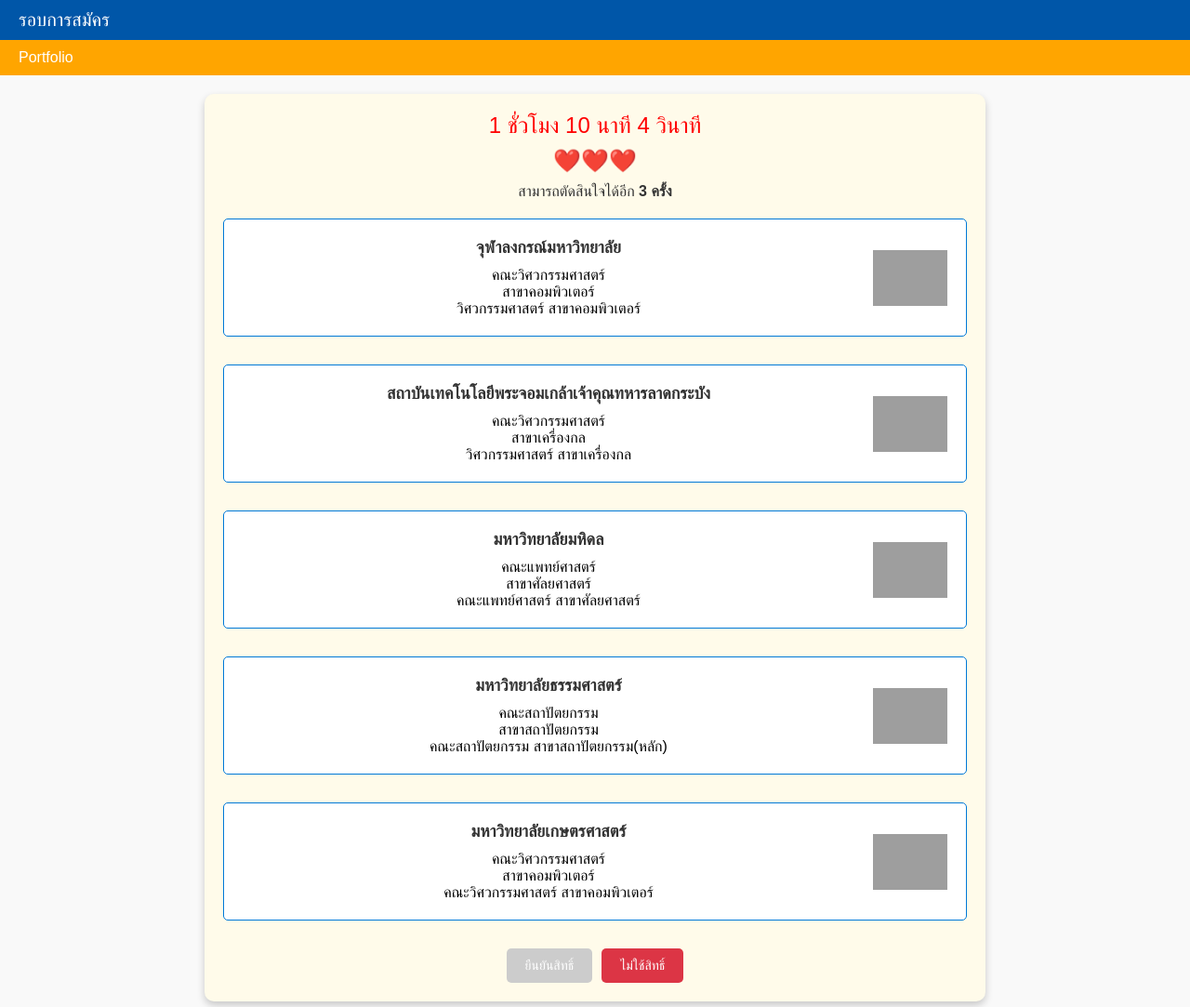
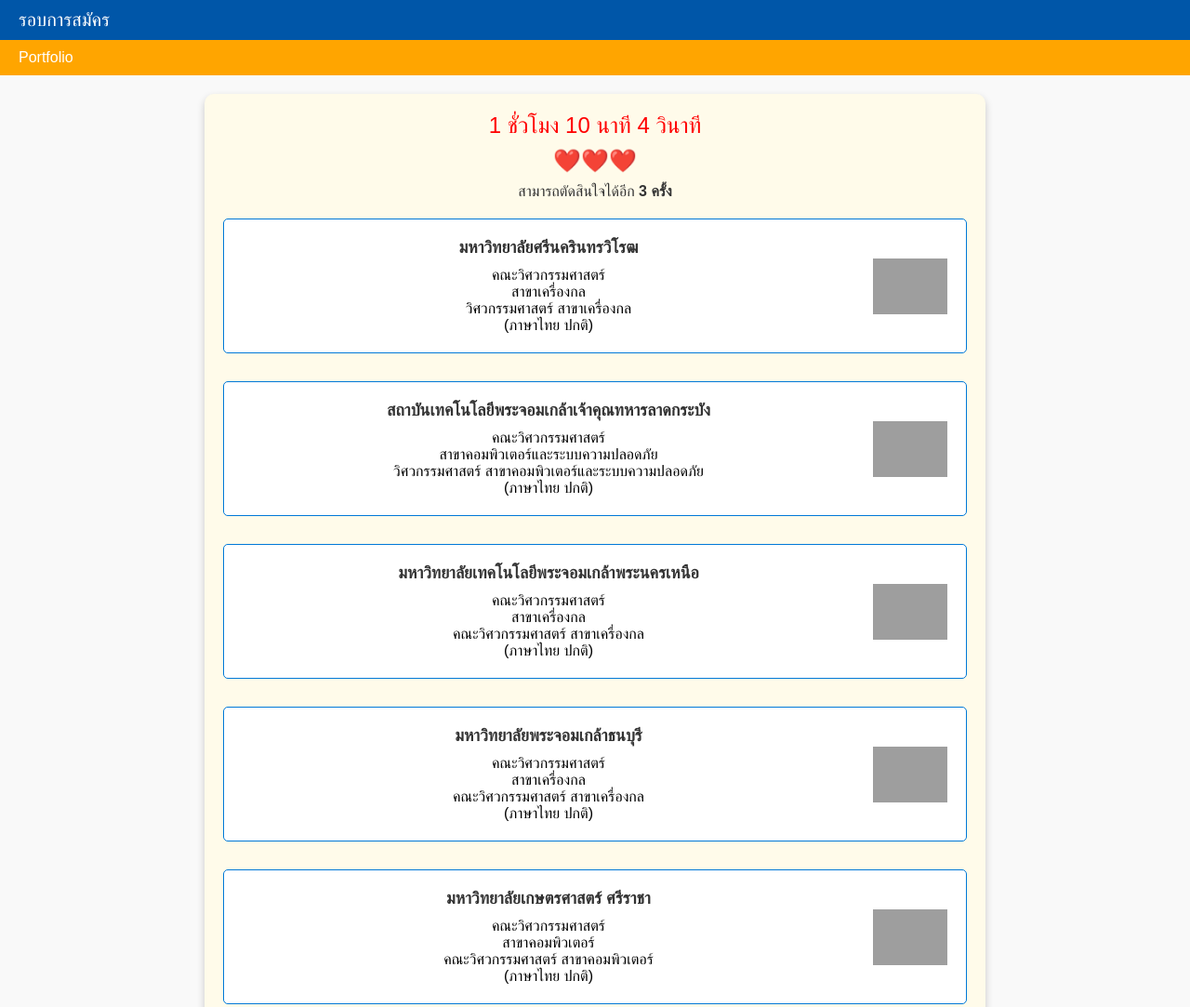
Before and after one commit to noparut789/tsat68_, a plain HTML site: page tsat_html/success.html in a window 1280 px wide. Shown: the top 1083 px of the page at 93% size. Drawn offline with Linux system fonts and the light colour scheme; grey boxes are pictures that could not be loaded.

Commit message:
อปเดตไฟล [รายละเอยดการเปลยนแปลง]

```diff
--- a/tsat_html/success.html
+++ b/tsat_html/success.html
@@ -144,38 +144,38 @@
         <!-- กรอบมหาวิทยาลัย -->
         <div class="university" onclick="selectUniversity(this)">
             <div class="university-content">
-                <h2>จุฬาลงกรณ์มหาวิทยาลัย</h2>
-                <p>คณะวิศวกรรมศาสตร์<br>สาขาคอมพิวเตอร์<br>วิศวกรรมศาสตร์ สาขาคอมพิวเตอร์</p>
+                <h2>มหาวิทยาลัยศรีนครินทรวิโรฒ </h2>
+                <p>คณะวิศวกรรมศาสตร์<br>สาขาเครื่องกล<br>วิศวกรรมศาสตร์ สาขาเครื่องกล</p>(ภาษาไทย ปกติ)
             </div>
-            <img src="https://upload.wikimedia.org/wikipedia/commons/thumb/0/06/Logo_of_Chulalongkorn_University_Colored.svg/800px-Logo_of_Chulalongkorn_University_Colored.svg.png" alt="จุฬา">
+            <img src="https://upload.wikimedia.org/wikipedia/commons/thumb/d/dd/Logo_of_Srinakharinwirot_University.svg/1200px-Logo_of_Srinakharinwirot_University.svg.png" alt="มศว">
         </div>
         <div class="university" onclick="selectUniversity(this)">
             <div class="university-content">
                 <h2>สถาบันเทคโนโลยีพระจอมเกล้าเจ้าคุณทหารลาดกระบัง</h2>
-                <p>คณะวิศวกรรมศาสตร์<br>สาขาเครื่องกล<br>วิศวกรรมศาสตร์ สาขาเครื่องกล</p>
+                <p>คณะวิศวกรรมศาสตร์<br>สาขาคอมพิวเตอร์และระบบความปลอดภัย<br>วิศวกรรมศาสตร์ สาขาคอมพิวเตอร์และระบบความปลอดภัย</p>(ภาษาไทย ปกติ)
             </div>
             <img src="https://upload.wikimedia.org/wikipedia/th/thumb/e/e4/Seal_of_King_Mongkut%27s_Institute_of_Technology_Ladkrabang.svg/1200px-Seal_of_King_Mongkut%27s_Institute_of_Technology_Ladkrabang.svg.png" alt="ลาดกระบัง">
         </div>
         <div class="university" onclick="selectUniversity(this)">
             <div class="university-content">
-                <h2>มหาวิทยาลัยมหิดล</h2>
-                <p>คณะแพทย์ศาสตร์<br>สาขาศัลยศาสตร์<br>คณะแพทย์ศาสตร์ สาขาศัลยศาสตร์</p>
+                <h2>มหาวิทยาลัยเทคโนโลยีพระจอมเกล้าพระนครเหนือ</h2>
+                <p>คณะวิศวกรรมศาสตร์<br>สาขาเครื่องกล<br>คณะวิศวกรรมศาสตร์ สาขาเครื่องกล</p>(ภาษาไทย ปกติ)
             </div>
-            <img src="https://upload.wikimedia.org/wikipedia/commons/thumb/9/9c/Mahidol_U.svg/345px-Mahidol_U.svg.png" alt="มหิดล">
+            <img src="https://www.kmutnb.ac.th/getattachment/about/symbols/logo_kmutnb-(6).png.aspx?width=250&height=246" alt="พระนครเหนือ">
         </div>
         <div class="university" onclick="selectUniversity(this)">
             <div class="university-content">
-                <h2>มหาวิทยาลัยธรรมศาสตร์</h2>
-                <p>คณะสถาปัตยกรรม<br>สาขาสถาปัตยกรรม<br>คณะสถาปัตยกรรม สาขาสถาปัตยกรรม(หลัก) </p>
+                <h2>มหาวิทยาลัยพระจอมเกล้าธนบุรี</h2>
+                <p>คณะวิศวกรรมศาสตร์<br>สาขาเครื่องกล<br>คณะวิศวกรรมศาสตร์ สาขาเครื่องกล</p>(ภาษาไทย ปกติ)
             </div>
-            <img src="https://upload.wikimedia.org/wikipedia/commons/thumb/3/32/Emblem_of_Thammasat_University.svg/640px-Emblem_of_Thammasat_University.svg.png" alt="โลโก้มหาวิทยาลัย">
+            <img src="https://upload.wikimedia.org/wikipedia/th/thumb/7/76/Seal_of_King_Mongkut%27s_University_of_Technology_Thonburi.svg/1200px-Seal_of_King_Mongkut%27s_University_of_Technology_Thonburi.svg.png" alt="พระจอมธน">
         </div>
         <div class="university" onclick="selectUniversity(this)">
             <div class="university-content">
-                <h2>มหาวิทยาลัยเกษตรศาสตร์</h2>
-                <p>คณะวิศวกรรมศาสตร์<br>สาขาคอมพิวเตอร์<br>คณะวิศวกรรมศาสตร์ สาขาคอมพิวเตอร์</p>
+                <h2>มหาวิทยาลัยเกษตรศาสตร์ ศรีราชา</h2>
+                <p>คณะวิศวกรรมศาสตร์<br>สาขาคอมพิวเตอร์<br>คณะวิศวกรรมศาสตร์ สาขาคอมพิวเตอร์</p>(ภาษาไทย ปกติ)
             </div>
-            <img src="https://upload.wikimedia.org/wikipedia/th/thumb/5/51/Logo_ku_th.svg/1200px-Logo_ku_th.svg.png" alt="เกษตรศาสตร์">
+            <img src="https://www.src.ku.ac.th/th/info/logo/Original2.png" alt="เกษตรศาสตร์">
         </div>
         <div class="buttons">
             <button class="confirm" id="confirmButton" disabled onclick="confirmSelection()">ยืนยันสิทธิ์</button>
```
